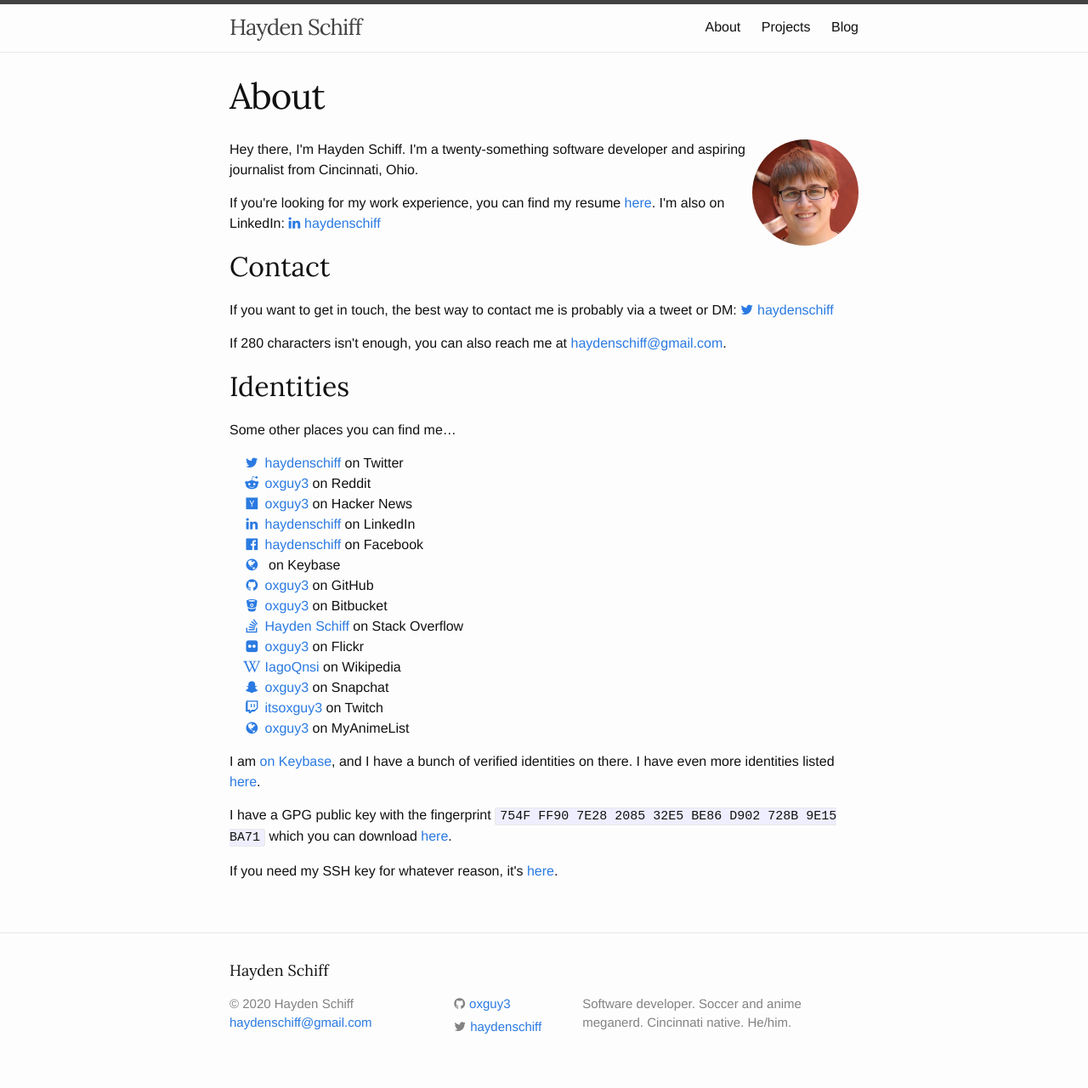
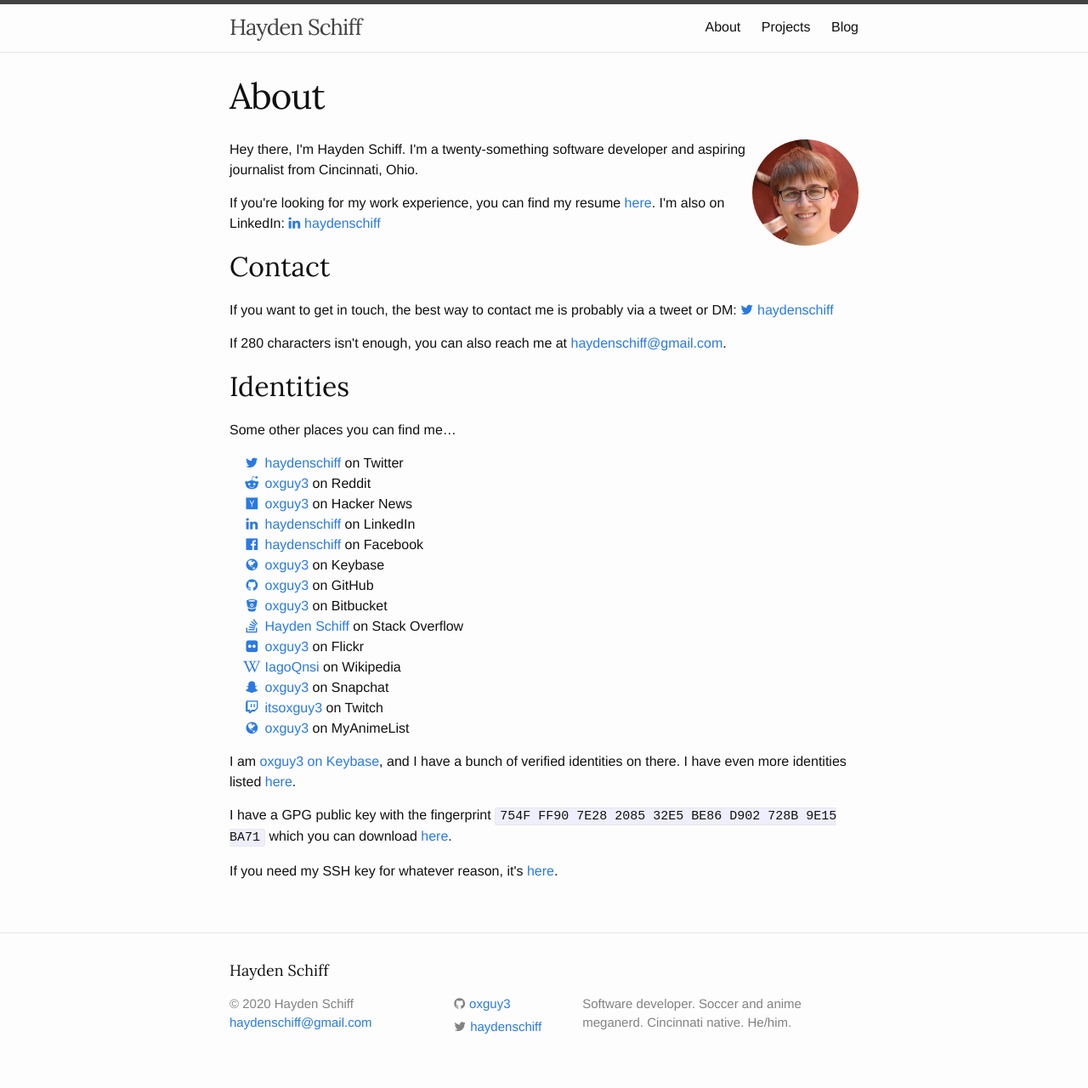
Before and after one commit to oxguy3/schiff.io, a Jekyll site: the page built from about.md, in a window 1280 px wide. Shown: the whole page at 85% size. Built offline with Jekyll 4.4.1, drawn with Linux system fonts in a browser that asks for light colours.

Commit message:
fix keybase username

```diff
--- a/_config.yml
+++ b/_config.yml
@@ -27,6 +27,7 @@ facebook_username:    haydenschiff
 flickr_username:      oxguy3
 github_username:      oxguy3
 hackernews_username:  oxguy3
+keybase_username:     oxguy3
 linkedin_username:    haydenschiff
 myanimelist_username: oxguy3
 reddit_username:      oxguy3
```
